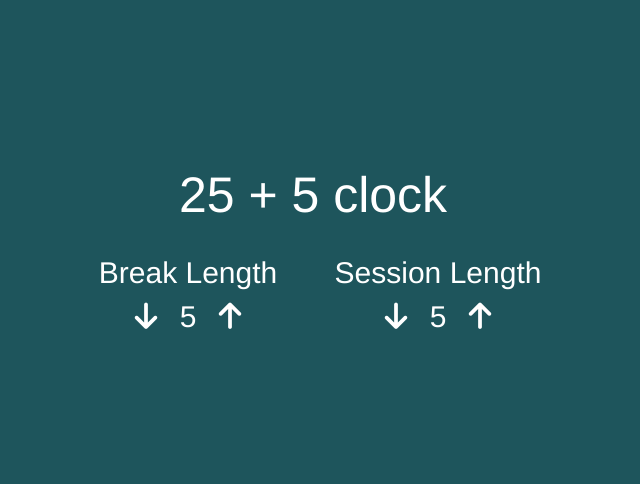
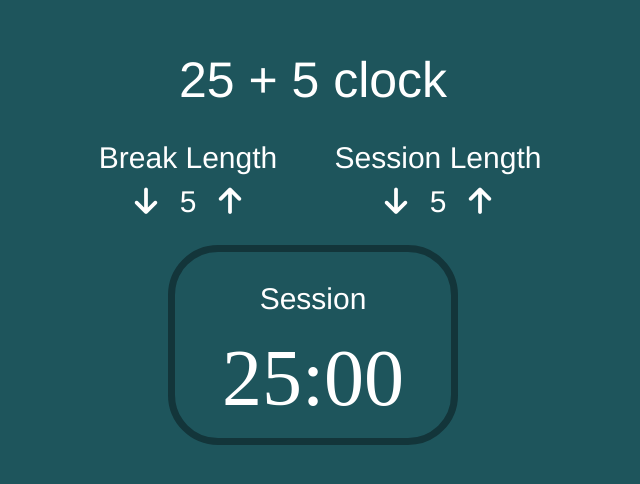
Before and after one commit to altontonn/clock, a React (Create React App) app: page / in a window 1280 px wide. Shown: the part 150-634 px from the top of the page, without its empty margins (327-967 px from the left). Built offline with nearby package versions, Linux system fonts and the light colour scheme.

Commit message:
Create the timer section

```diff
--- a/public/index.html
+++ b/public/index.html
@@ -28,7 +28,6 @@
     integrity="sha512-DTOQO9RWCH3ppGqcWaEA1BIZOC6xxalwEsw9c2QQeAIftl+Vegovlnee1c9QX4TctnWMn13TZye+giMm8e2LwA=="
     crossorigin="anonymous" referrerpolicy="no-referrer" />
   <title>React App</title>
-  <style type="text/css">@import url(https://fonts.googleapis.com/css?family=Lato:300,400,700,900);</style>
 </head>
 
 <body id="app">
--- a/src/App.css
+++ b/src/App.css
@@ -12,7 +12,6 @@
   align-items: center;
 }
 
-
 .clock-block {
   display: block;
 }
@@ -22,7 +21,7 @@
   margin-bottom: 20px;
 }
 
-.length-control, .session-control {
+.length-control {
   display: inline-block;
   width: 250px;
 }
@@ -51,3 +50,27 @@ button {
   text-rendering: auto;
   -webkit-font-smoothing: antialiased;
 }
+
+.timer {
+  border: 7px solid #13353a;
+  margin: 20px auto 10px auto;
+  width: 290px;
+  height: 200px;
+  border-radius: 50px;
+  position: relative;
+}
+
+.timer-wrapper {
+  position: absolute;
+  width: 190px;
+  height: 110px;
+  left: 50%;
+  top: 45%;
+  margin-left: -95px;
+  margin-top: -57px;
+}
+
+#time-left {
+  font-family: digital;
+  font-size: 80px;
+}
--- a/src/App.js
+++ b/src/App.js
@@ -21,7 +21,7 @@ class App extends React.Component {
             <i className="fa fa-arrow-up fa-2x"></i>
           </button>
         </div>
-        <div className="session-control">
+        <div className="length-control">
           <div id="session-label">Session Length</div>
           <button className="btn-level" id="session-decrement" value="-">
             <i className="fa fa-arrow-down fa-2x"></i>
@@ -33,7 +33,12 @@ class App extends React.Component {
             <i className="fa fa-arrow-up fa-2x"></i>
           </button>
         </div>
-        <div className="timer"></div>
+        <div className="timer">
+          <div className="timer-wrapper">
+            <div id="timer-label">Session</div>
+            <div id="time-left">25:00</div>
+          </div>
+        </div>
       </div>
     );
   }
```
